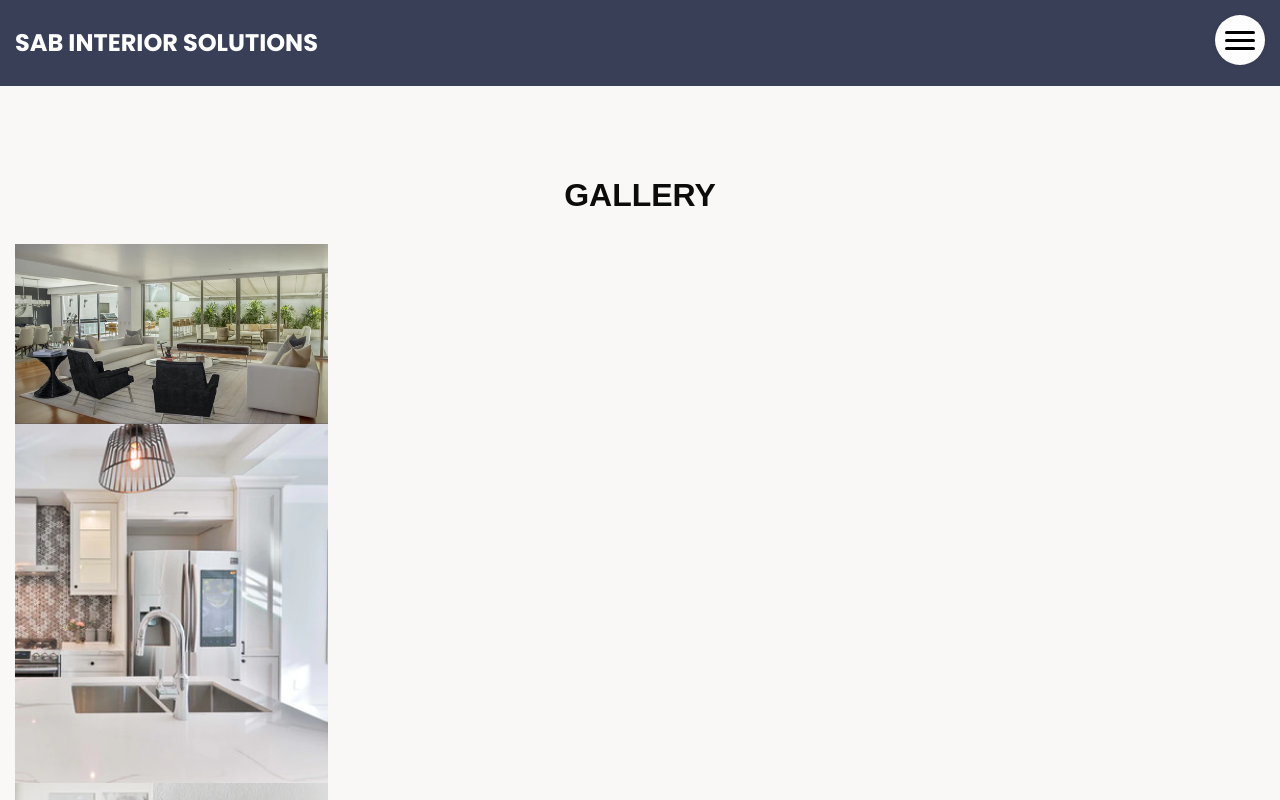
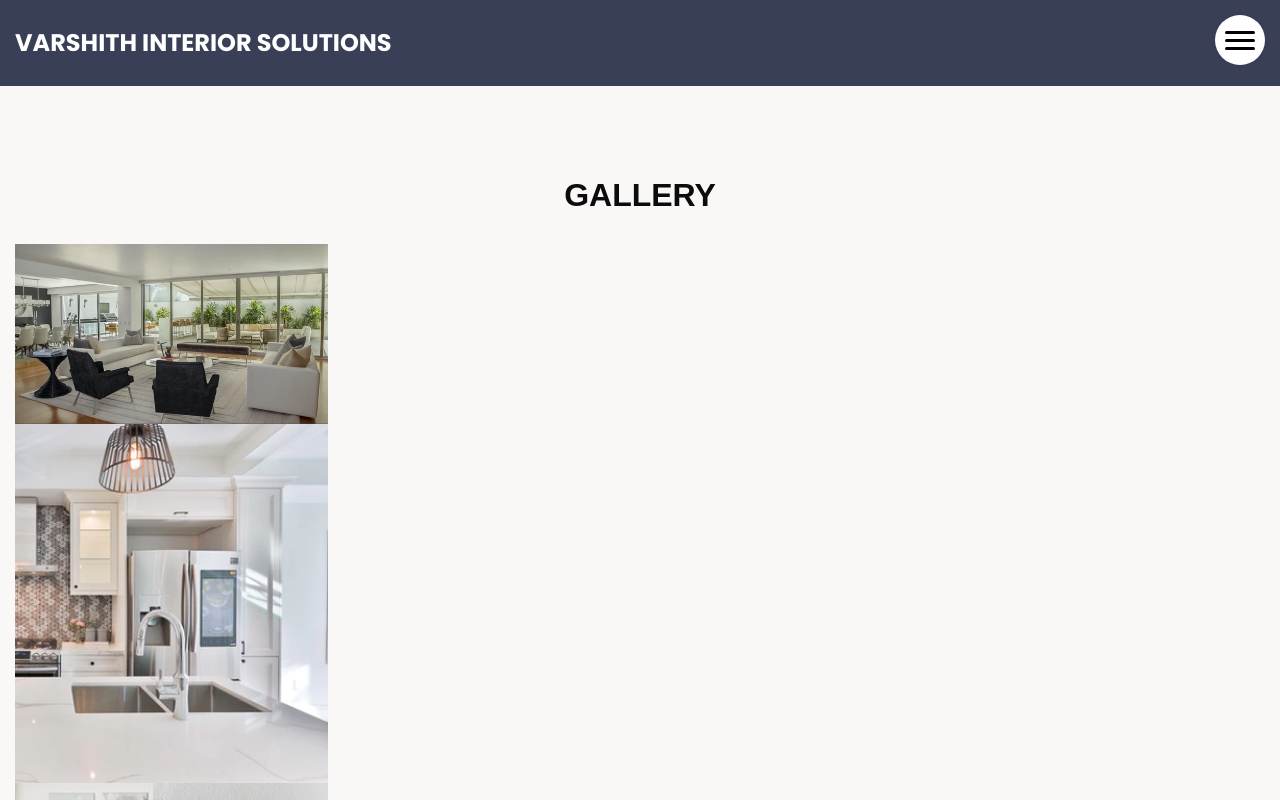
Before and after one commit to Bharath1991Kumar/sabinteriorssolutions, a plain HTML site: page gallery.html in a window 1280 px wide. Shown: the top 800 px of the page. Drawn offline with Linux system fonts and the light colour scheme.

Commit message:
Update gallery.html

```diff
--- a/gallery.html
+++ b/gallery.html
@@ -13,7 +13,7 @@
   <meta name="author" content="" />
   <link rel="icon" href="images/favicon.png" type="image/gif" />
 
-  <title>SAB Interior Solutions</title>
+  <title>Varshith interior solutions</title>
 
   <!-- bootstrap core css -->
   <link rel="stylesheet" type="text/css" href="css/bootstrap.css" />
@@ -41,7 +41,7 @@
       <nav class="navbar navbar-expand-lg custom_nav-container">
         <a class="navbar-brand" href="index.html">
           <span>
-            SAB Interior Solutions
+            Varshith interior solutions
           </span>
         </a>
         <div class="" id="">
@@ -146,7 +146,7 @@
             <h4>
               <a href="index.html" class="navbar-brand m-0 p-0">
                 <span>
-                  SAB Interior Solutions
+                  Varshith interior solutions
                 </span>
               </a>
             </h4>
@@ -218,7 +218,7 @@
     <div class="container">
       <p>
         &copy; <span id="displayYear"></span> All Rights Reserved By
-        <a href="https://html.design/">SAB Interior Solutions</a>
+        <a href="https://html.design/">Varshith interior solutions</a>
       </p>
     </div>
   </footer>
```
